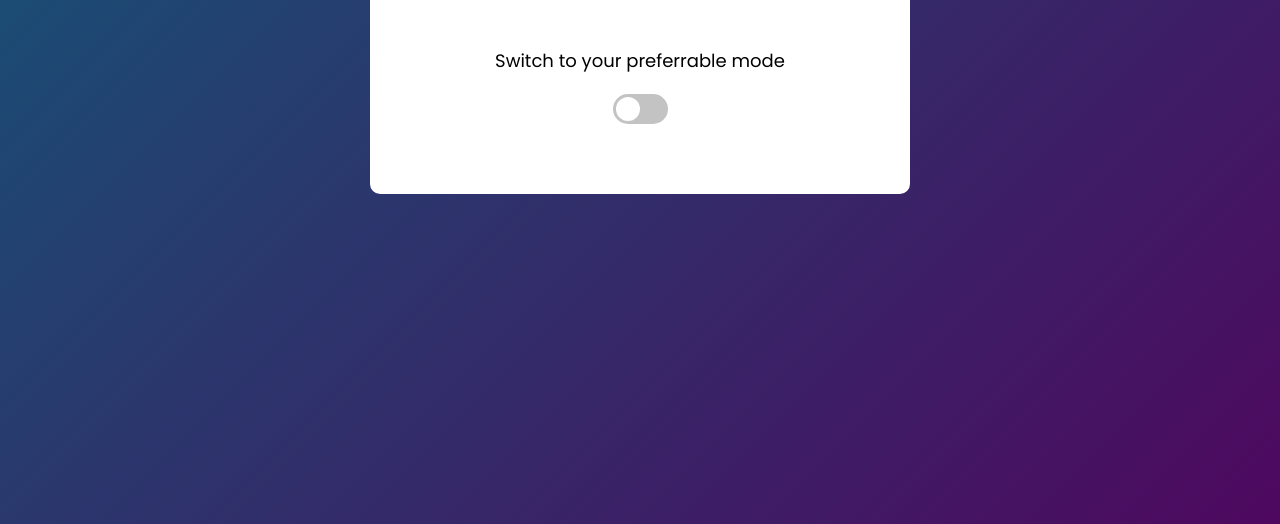
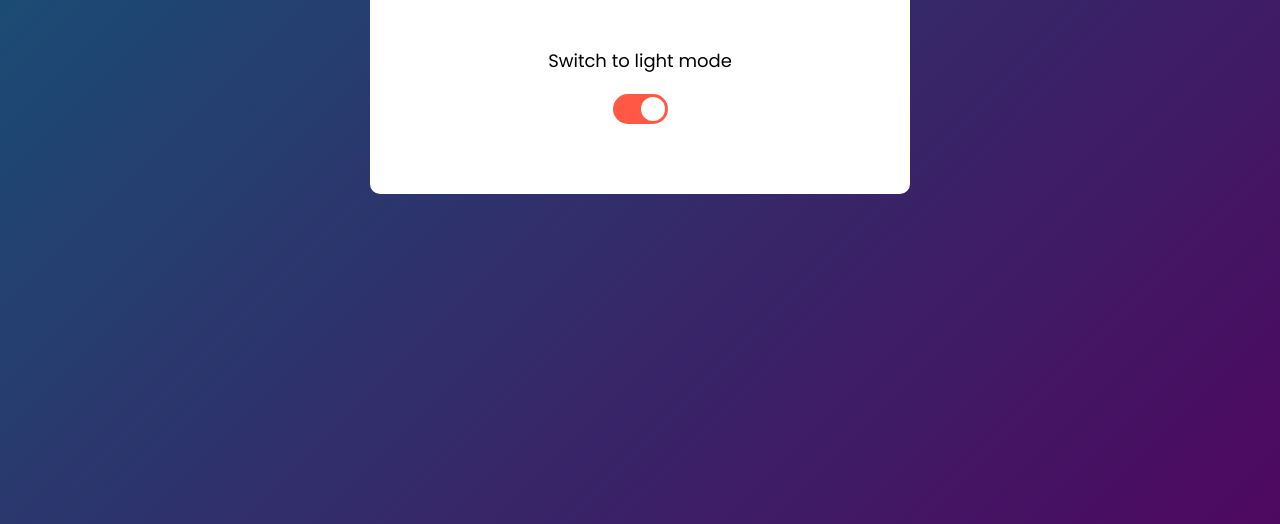
Before and after one commit to femmytedrey/To-Do-Lisit, a plain HTML site: page index.html in a window 1280 px wide. Both pictures are taken after a click on the element 627 px from the left and 384 px from the top of the page. Shown: the part 276-800 px from the top of the page. Drawn offline with nearby package versions, Linux system fonts and the light colour scheme.

Commit message:
switcher done, moving to implementation of dark mode and light mode

```diff
--- a/index.html
+++ b/index.html
@@ -22,8 +22,8 @@
             </ul>
             <div class="switcher">
                 <!-- <i class="bi bi-brightness-high-fill" class="sunIcon"></i> -->
-                <div class="switchercontent">Switch to your preferrable mode</div>
-                <div class="slider">
+                <div class="switchercontent">Switch to dark mode</div>
+                <div class="toggle">
                     <div class="toggle-button"></div>
                 </div>
 
--- a/script.js
+++ b/script.js
@@ -42,3 +42,16 @@ const saveData = () =>{
         console.error("Error while saving data:", error);
       }
 };
+
+
+const toggle = document.querySelector(".toggle");
+const animatedToggle = document.querySelector(".toggle-button");
+
+animatedToggle.addEventListener('click', () => {
+    toggle.classList.toggle("active");
+    if(toggle.classList.contains("active")){
+        document.querySelector(".switchercontent").innerHTML = "Switch to light mode";
+    }else{
+        document.querySelector(".switchercontent").innerHTML = "Switch to dark mode";
+    }
+});
--- a/style.css
+++ b/style.css
@@ -159,13 +159,14 @@ ul li span:hover{
     flex-direction: column;
     position: relative;
 }
-.slider{
+.switcher .toggle{
     width: 55px;
     height: 30px;
     background: var(--slider-button);
     border-radius: 20px;
     border: none;
     position: relative;
+    transition: 0.3s ease-in-out;
 }
 .toggle-button{
     width: 24px;
@@ -176,8 +177,15 @@ ul li span:hover{
     position: absolute;
     top: 3px;
     left: 3px;
+    transition: 0.3s ease-in-out;
 }
 .switchercontent{
     font-size: 18px;
     padding-bottom: 20px;
 }
+.switcher .toggle.active{
+    background: var(--button-bg);
+}
+.switcher .toggle.active .toggle-button{
+    left: 28px;
+}
```
